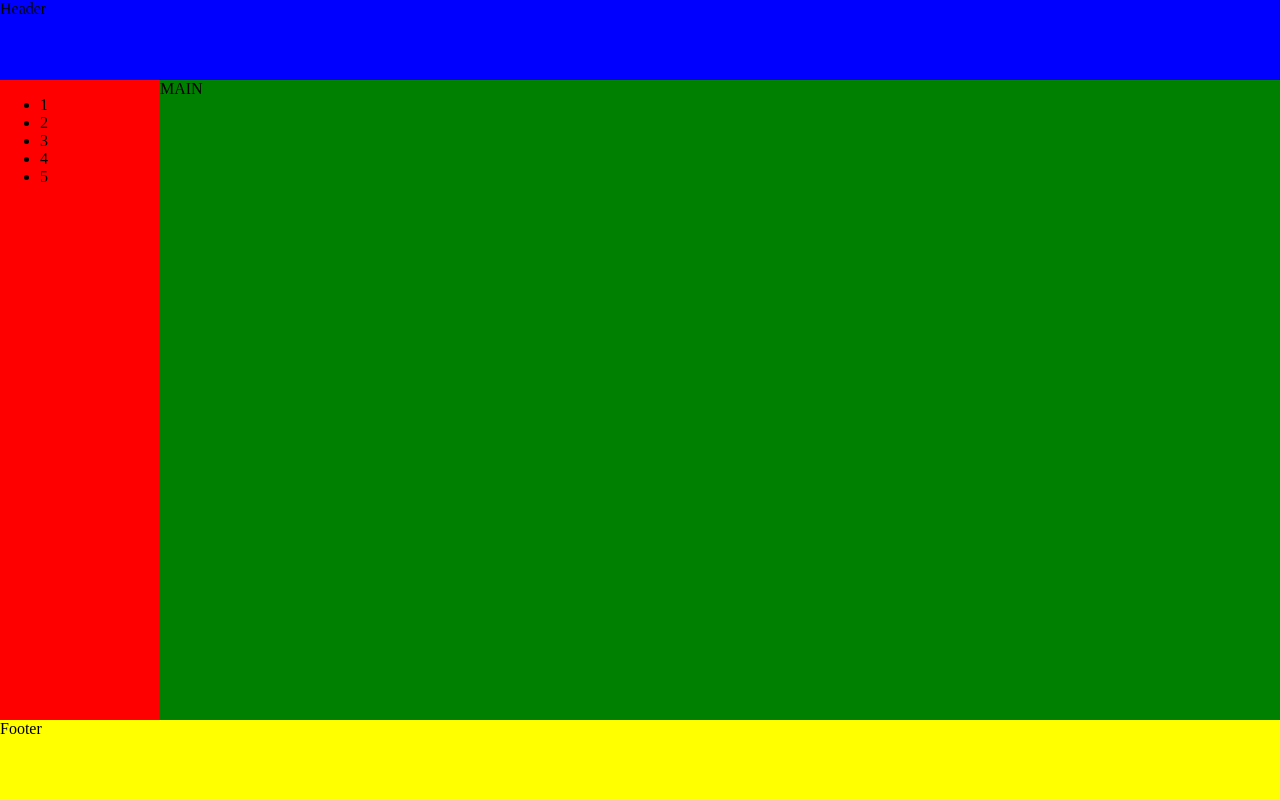
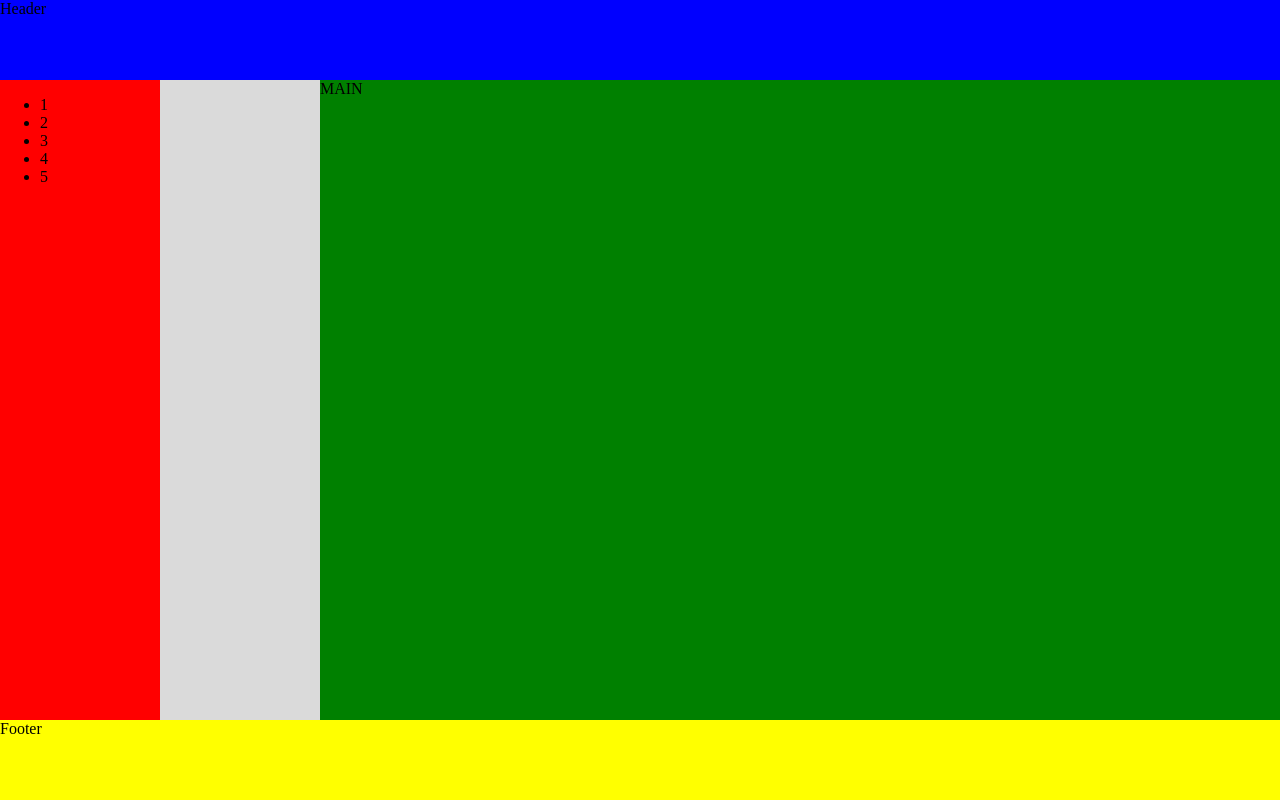
Before and after one commit to kevinccbsg/pwa-workbox-talk, a plain HTML site: page index.html in a window 1280 px wide. Drawn offline with Linux system fonts and the light colour scheme.

Commit message:
area with space

```diff
--- a/css/style.css
+++ b/css/style.css
@@ -7,12 +7,12 @@ body {
 .container {
 	height: 100vh;
 	display: grid;
-	grid-template-columns: 20vh 1fr;
+	grid-template-columns: 20vh 20vh 1fr;
 	grid-template-rows: 10vh 1fr 10vh;
 	grid-template-areas:
-		"header header"
-		"aside main"
-		"footer footer";
+		"header header header"
+		"aside . main"
+		"footer footer footer";
 }
 
 header,
```
